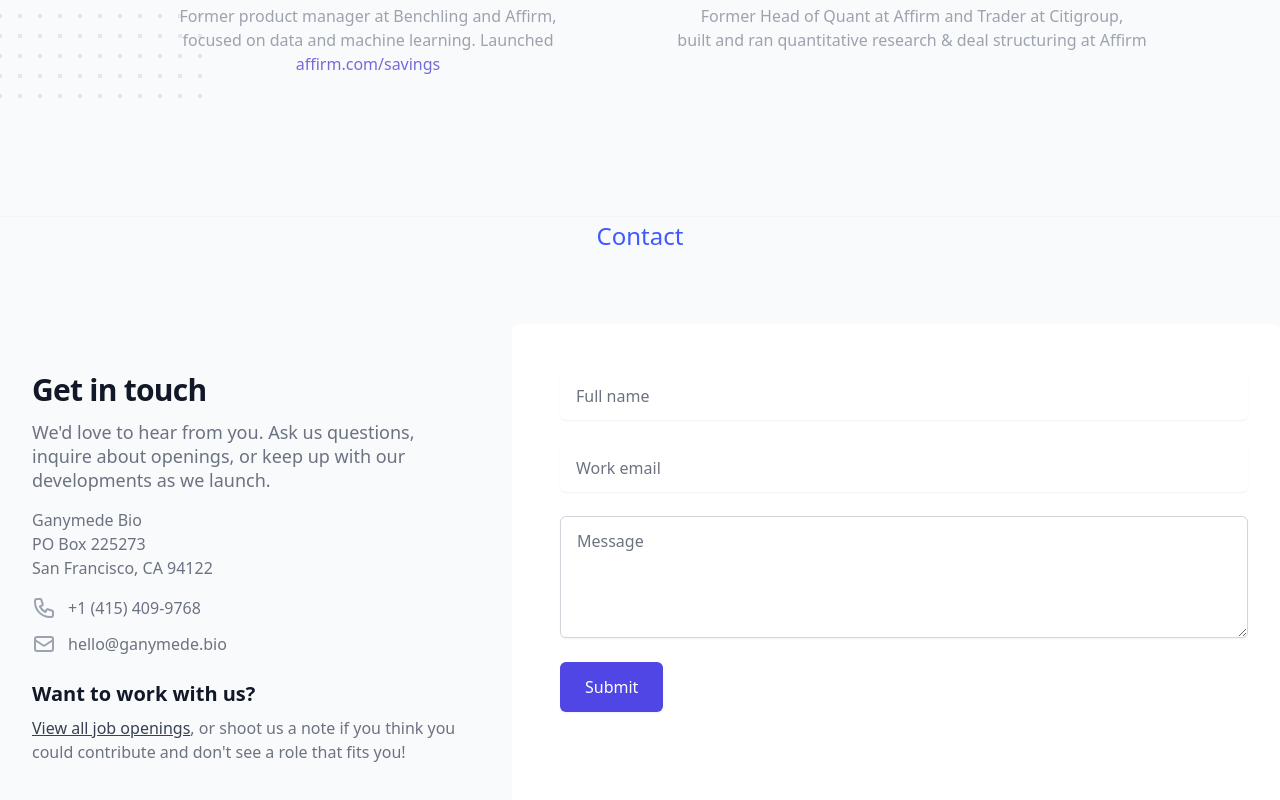
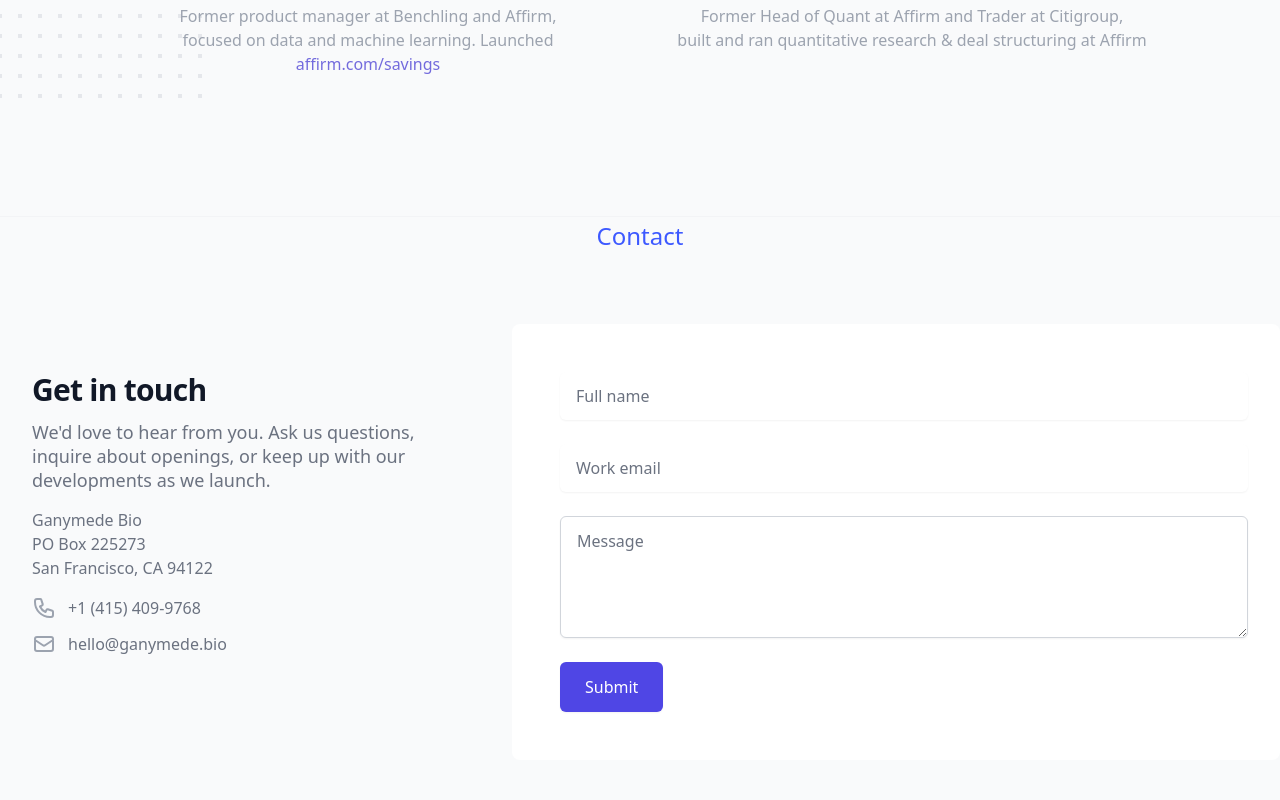
Before and after one commit to Ganymede-Bio/website, a Next.js app: page / in a window 1280 px wide. Shown: the part 4778-5578 px from the top of the page. Built offline with nearby package versions, Linux system fonts and the light colour scheme.

Commit message:
remove careers comment at bottom of page

```diff
--- a/pages/section/ContactSection.tsx
+++ b/pages/section/ContactSection.tsx
@@ -54,7 +54,7 @@ export default function Contact() {
                   </dd>
                 </div>
               </dl>
-              <p className="mt-6 text-xl font-bold text-gray-900">
+              {/* <p className="mt-6 text-xl font-bold text-gray-900">
                 Want to work with us?{" "}
               </p>
               <p className = "mt-2 text-gray-500">
@@ -62,7 +62,7 @@ export default function Contact() {
                     View all job openings
                   </a>
                 , or shoot us a note if you think you could contribute and don't see a role that fits you!
-              </p>
+              </p> */}
             </div>
           </div>
           <div className="bg-white py-16 px-4 sm:px-6 lg:col-span-3 lg:py-12 lg:px-8 xl:pl-12 rounded-lg">
```
